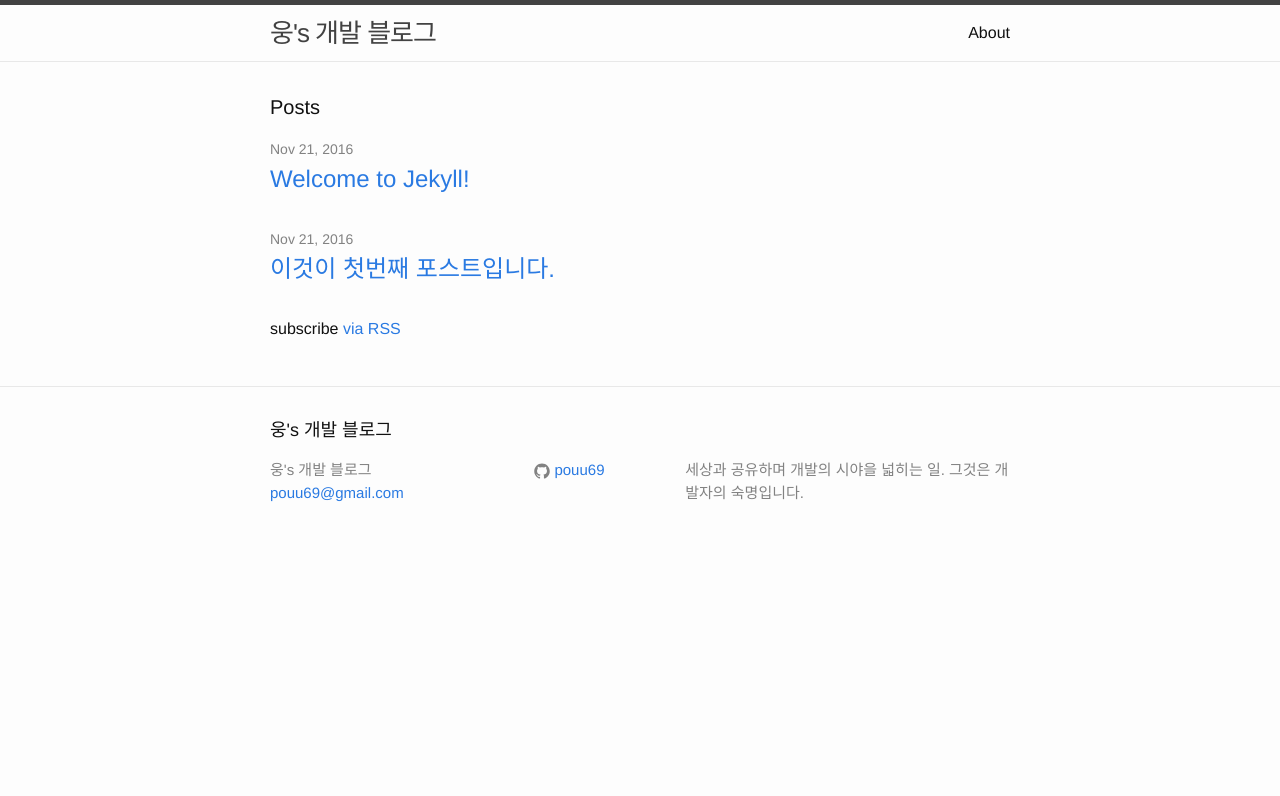
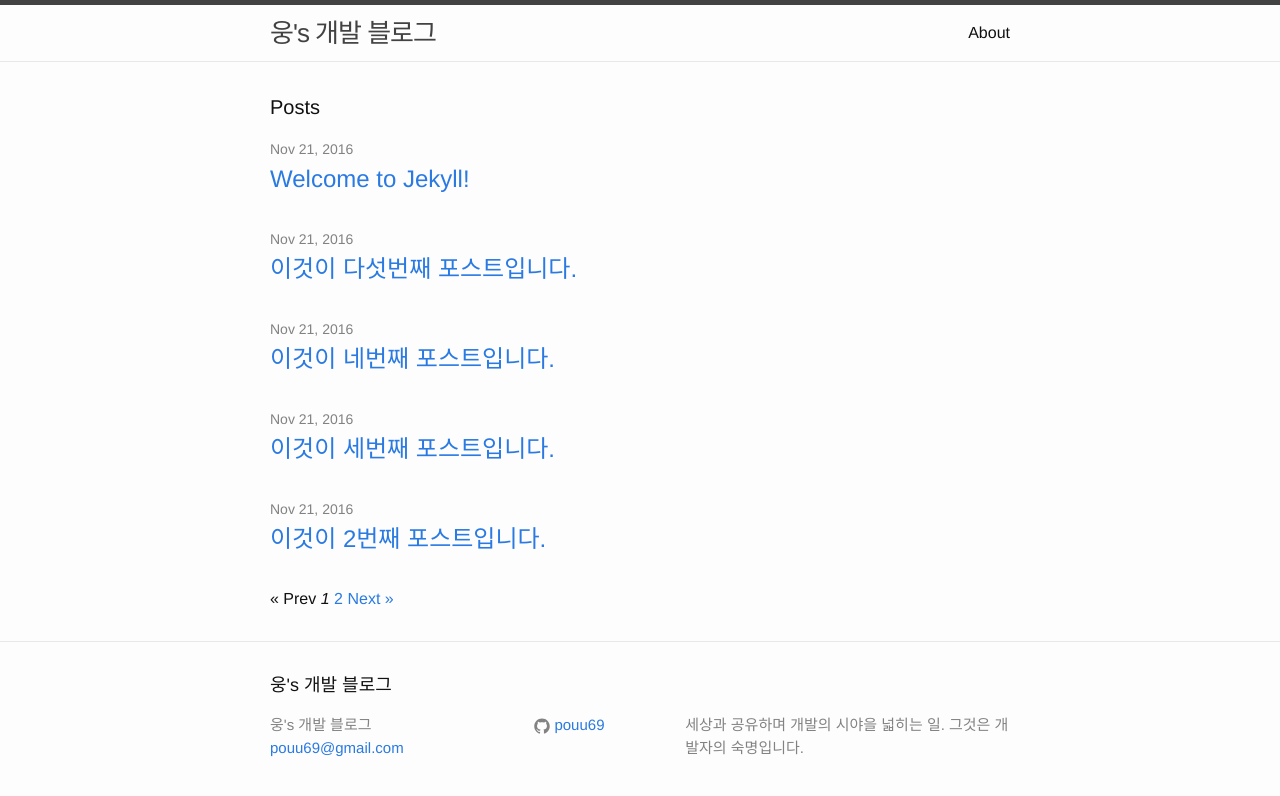
Before and after one commit to pouu69/pouu69.github.io, a Jekyll site: the page built from index.html, in a window 1280 px wide. Shown: the top 796 px of the page. Built offline with Jekyll 4.4.1, drawn with Linux system fonts in a browser that asks for light colours; the list of posts is cut into pages by our own code.

Commit message:
구조화 작업
what happened

[ticket: X]

`````diff
--- /dev/null
+++ b/_includes/item.html
@@ -0,0 +1,7 @@
+<li>
+	<span class="post-meta">{{ post.date | date: "%b %-d, %Y" }}</span>
+
+	<h2>
+	  <a class="post-link" href="{{ post.url | prepend: site.baseurl }}">{{ post.title }}</a>
+	</h2>
+</li>
--- /dev/null
+++ b/_includes/pagination.html
@@ -0,0 +1,26 @@
+<!-- Pagination links -->
+{% if paginator.total_pages > 1 %}
+<div class="pagination">
+  {% if paginator.previous_page %}
+    <a href="{{ paginator.previous_page_path | prepend: site.baseurl | replace: '//', '/' }}">&laquo; Prev</a>
+  {% else %}
+    <span>&laquo; Prev</span>
+  {% endif %}
+
+  {% for page in (1..paginator.total_pages) %}
+    {% if page == paginator.page %}
+      <em>{{ page }}</em>
+    {% elsif page == 1 %}
+      <a href="{{ paginator.previous_page_path | prepend: site.baseurl | replace: '//', '/' }}">{{ page }}</a>
+    {% else %}
+      <a href="{{ site.paginate_path | prepend: site.baseurl | replace: '//', '/' | replace: ':num', page }}">{{ page }}</a>
+    {% endif %}
+  {% endfor %}
+
+  {% if paginator.next_page %}
+    <a href="{{ paginator.next_page_path | prepend: site.baseurl | replace: '//', '/' }}">Next &raquo;</a>
+  {% else %}
+    <span>Next &raquo;</span>
+  {% endif %}
+</div>
+{% endif %}
--- /dev/null
+++ b/_layouts/home.html
@@ -0,0 +1,10 @@
+---
+layout: default
+---
+<div class="home">
+
+  <h1 class="page-heading">Posts</h1>
+  <div class="container">
+    {{ content }}
+  </div>
+</div>
--- /dev/null
+++ b/_posts/2016-11-21-five.md
@@ -0,0 +1,19 @@
+---
+layout: post
+title: '이것이 다섯번째 포스트입니다.'
+author: 'kwanung'
+date: 2016-11-21 11:50
+tags: [first,post,test]
+---
+
+#1.제목
+>제목이빈다.
+
+##1-1. 중제목
+- ㅋㅋ 재밋내 이거
+
+와우
+
+```` javascript
+var a = 'test'
+````
--- /dev/null
+++ b/_posts/2016-11-21-four.md
@@ -0,0 +1,19 @@
+---
+layout: post
+title: '이것이 네번째 포스트입니다.'
+author: 'kwanung'
+date: 2016-11-21 11:30
+tags: [first,post,test]
+---
+
+#1.제목
+>제목이빈다.
+
+##1-1. 중제목
+- ㅋㅋ 재밋내 이거
+
+와우
+
+```` javascript
+var a = 'test'
+````
--- /dev/null
+++ b/_posts/2016-11-21-second.md
@@ -0,0 +1,19 @@
+---
+layout: post
+title: '이것이 2번째 포스트입니다.'
+author: 'kwanung'
+date: 2016-11-21 11:16
+tags: [second,post,test]
+---
+
+#1.제목
+>제목이빈다.
+
+##1-1. 중제목
+- ㅋㅋ 재밋내 이거
+
+와우
+
+```` javascript
+var a = 'test'
+````
--- /dev/null
+++ b/_posts/2016-11-21-third.md
@@ -0,0 +1,19 @@
+---
+layout: post
+title: '이것이 세번째 포스트입니다.'
+author: 'kwanung'
+date: 2016-11-21 11:29
+tags: [first,post,test]
+---
+
+#1.제목
+>제목이빈다.
+
+##1-1. 중제목
+- ㅋㅋ 재밋내 이거
+
+와우
+
+```` javascript
+var a = 'test'
+````
--- a/index.html
+++ b/index.html
@@ -1,23 +1,9 @@
 ---
-layout: default
+layout: home
 ---
-
-<div class="home">
-
-  <h1 class="page-heading">Posts</h1>
-
-  <ul class="post-list">
-    {% for post in site.posts %}
-      <li>
-        <span class="post-meta">{{ post.date | date: "%b %-d, %Y" }}</span>
-
-        <h2>
-          <a class="post-link" href="{{ post.url | prepend: site.baseurl }}">{{ post.title }}</a>
-        </h2>
-      </li>
-    {% endfor %}
-  </ul>
-
-  <p class="rss-subscribe">subscribe <a href="{{ "/feed.xml" | prepend: site.baseurl }}">via RSS</a></p>
-
-</div>
+<ul class="post-list">
+  {% for post in paginator.posts %}
+   {% include item.html %}
+  {% endfor %}
+</ul>
+{% include pagination.html %}
`````
Also changed, not shown: _authors/ung.park.md (added, +5 -0 lines), _layouts/author.html (added, +27 -0 lines).
